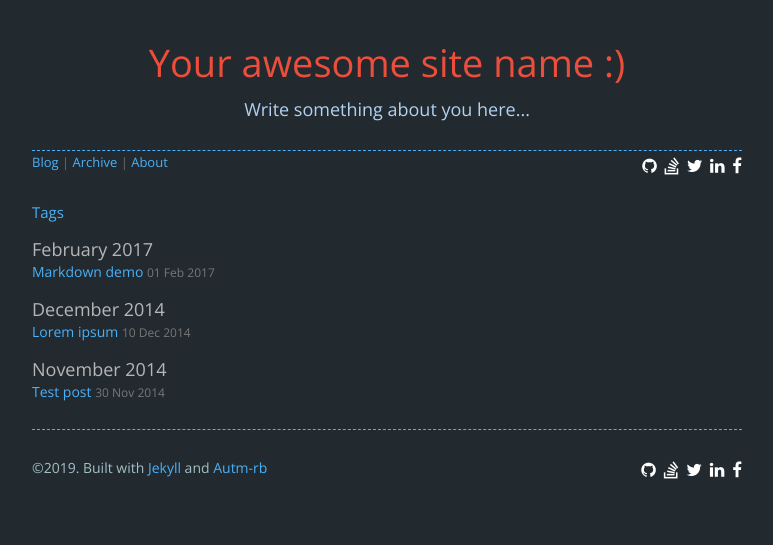
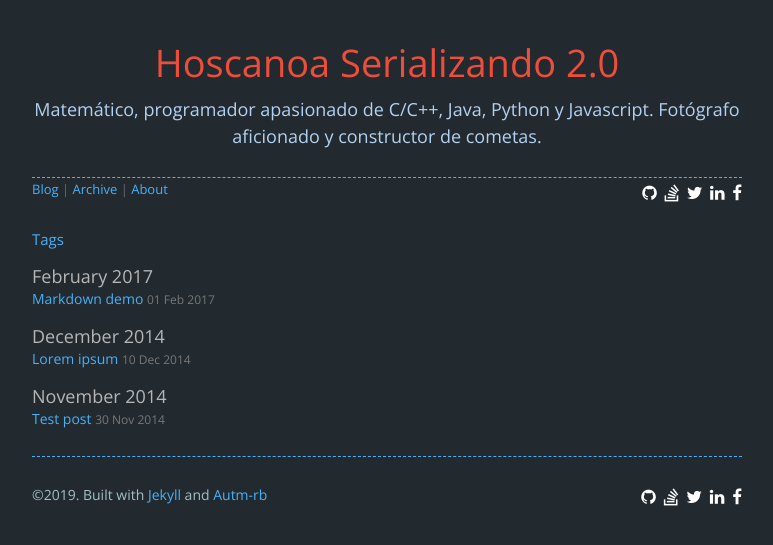
Before and after one commit to hoscanoa/hoscanoa.github.io, a Jekyll site: the page built from archive.html, in a window 1280 px wide. Shown: the top 545 px of the page, without its empty margins (253-1026 px from the left). Built offline with Jekyll 4.4.1, drawn with Linux system fonts in a browser that asks for light colours; nearby versions of some CDN libraries; comment, search, counter and statistics services are not loaded.

Commit message:
tirhd commit

```diff
--- a/_config.yml
+++ b/_config.yml
@@ -1,18 +1,18 @@
 baseurl: "" # The subpath of your site. Use "" if you're hosting a blog at the root level.
-url: "username.github.io" # the base hostname & protocol for your site.
+url: "hoscanoa.github.io" # the base hostname & protocol for your site.
 
 paginate: 6 #articles per page
 paginate_path: /blog/page:num #makes pagination working
 
 # header text
-title: Your awesome site name :)
-header: Write something about you here...
+title: Hoscanoa Serializando 2.0
+header: Matemático, programador apasionado de C/C++, Java, Python y Javascript. Fotógrafo aficionado y constructor de cometas.
 
 # for welcome page
 # to replace image go to index.html
 email:
-  address: "user@example.com"
-  text: "user (at) example.com"
+  address: "hoscanoa@gmail.com"
+  text: "hoscanoa (at) gmail.com"
 
 # disqus comment
 disqus:
@@ -20,7 +20,7 @@ disqus:
 
 # google analytics
 google:
-    tracking-id: "" #your tracking id here
+    tracking-id: "UA-136771046-1" #your tracking id here
 
 gems:
   - jekyll-sitemap
```
